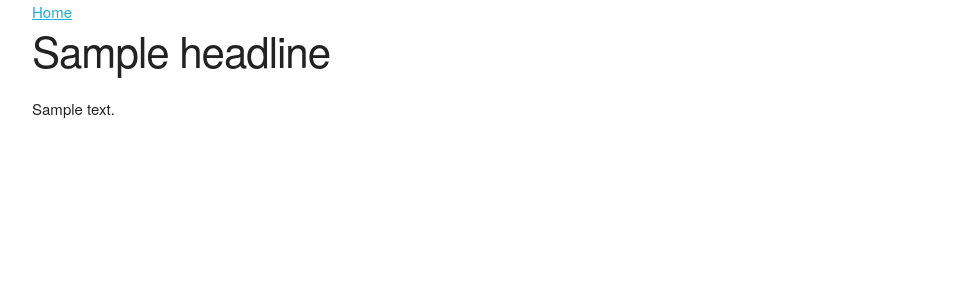
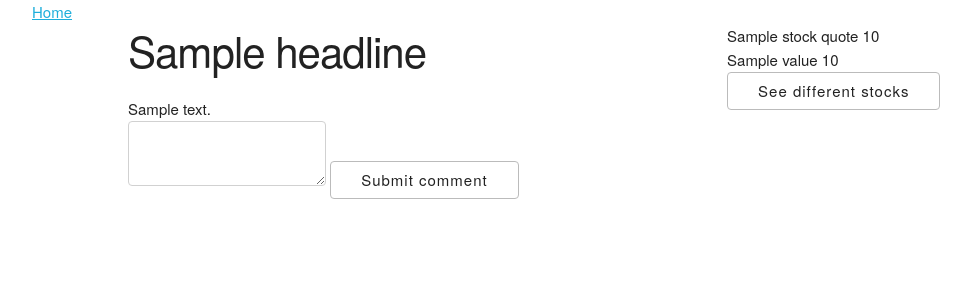
Before and after one commit to wwwidmer/fool-articles, a Django app: template fool_articles/templates/article.html in a window 1280 px wide. Shown: the top 300 px of the page, without its empty margins (128-1099 px from the left). Run offline with Django 3.2, Linux system fonts and the light colour scheme; the template is opened without the code that fills it: most values are stand-ins (such as "Sample title", 1, 10 or a date in 2020).

Commit message:
Template for quotes + title block
- Add scaffolding for comments
- Add scaffolding for randomizing stocks

```diff
--- a/fool_articles/templates/article.html
+++ b/fool_articles/templates/article.html
@@ -1,4 +1,13 @@
-{% extends "base.html" %} {% block content %} {% if articles|length > 0 %}
+{% extends "base.html" %}
+{% block title %}
+{% if articles|length > 0 %}
+<title> {{ articles.0.headline }} </title>
+{% endif %}
+{% endblock %}
+{% block content %} {% if articles|length > 0 %}
+
+<div class="container">
+  <div class="main-content nine columns">
     <div class="header">
       <h2>{{ articles.0.headline }}</h2>
     </div>
@@ -6,8 +15,28 @@
     <div class="content">
       {% autoescape off %} {{ articles.0.body }} {% endautoescape %}
     </div>
+    <div class="content-footer">
+      <form class="comment-form">
+	<textarea placeholder="Write a comment..."> </textarea>
+	<button type="submit"> Submit comment </button>
+      </form>
+      </div>
+  </div>
+  {% if stock_quotes|length > 0 %}
+  <div class="sidebar three columns">
+    {% for stock_quote in stock_quotes %}
+    <div class="row">
+      {{ stock_quote.company_name }} {{ stock_quote.current_price.Amount }}
+      {{ stock_quote.percent_change.Value }} {{ stock_quote.change.Amount }}
+    </div>
+    {% endfor %}
+    <div class="row">
+      <button>See different stocks</button>
+    </div>
+  </div>
 
-{% else %}
+</div>
+{% endif %} {% else %}
 
 <div class="404">
   Could not find this article
--- a/fool_articles/templates/base.html
+++ b/fool_articles/templates/base.html
@@ -1,6 +1,8 @@
 <!DOCTYPE html>
 <html lang="en">
-  <head> </head>
+  <head>
+    {% block title %} {% endblock %}
+  </head>
 
   <body>
     <div class="container">
--- a/fool_articles/templates/index.html
+++ b/fool_articles/templates/index.html
@@ -1,4 +1,8 @@
-{% extends "base.html" %} {% block content %}
+{% extends "base.html" %}
+{% block title %}
+<title> Fool Articles </title>
+{% endblock %}
+{% block content %}
 <div class="container">
   <div class="row" id="main-article">
     <a href="{% url 'article-detail' uuid=headline_article.uuid %}">
```
Lines whose indentation alone changed are shown as unchanged.
